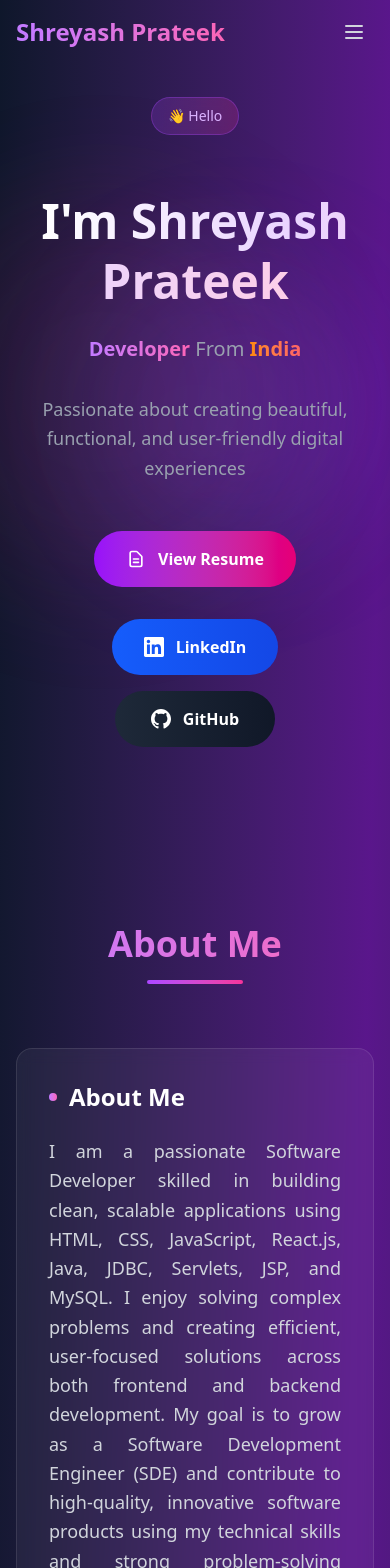
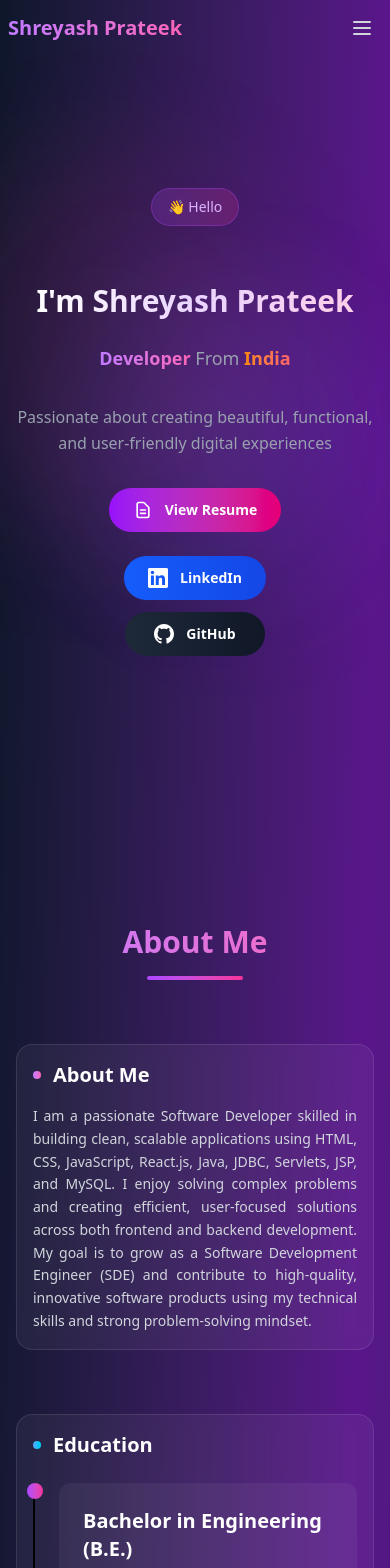
Before and after one commit to ShreyashPrateek/portfolio, a React (Vite) app: page / in a window 390 px wide. Shown: the top 1568 px of the page. Built offline with nearby package versions, Linux system fonts and the light colour scheme.

Commit message:
Making the site responsive

```diff
--- a/src/components/about/AboutCard.jsx
+++ b/src/components/about/AboutCard.jsx
@@ -30,20 +30,20 @@ const AboutCard = () => {
     <div className="space-y-16">
       {/* Section Title */}
       <div className="text-center">
-        <h2 className="text-4xl sm:text-5xl font-bold bg-gradient-to-r from-purple-400 to-pink-400 bg-clip-text text-transparent mb-4">
+        <h2 className="text-3xl sm:text-4xl lg:text-5xl font-bold bg-gradient-to-r from-purple-400 to-pink-400 bg-clip-text text-transparent mb-4">
           About Me
         </h2>
         <div className="w-24 h-1 bg-gradient-to-r from-purple-500 to-pink-500 mx-auto rounded-full"></div>
       </div>
 
       {/* About Me Content */}
-      <div className="bg-white/5 backdrop-blur-sm border border-white/10 rounded-2xl p-8 hover:bg-white/10 transition-all duration-300">
-        <h3 className="text-2xl font-semibold text-white mb-6 flex items-center">
+      <div className="bg-white/5 backdrop-blur-sm border border-white/10 rounded-2xl p-4 sm:p-6 lg:p-8 hover:bg-white/10 transition-all duration-300">
+        <h3 className="text-xl sm:text-2xl font-semibold text-white mb-4 sm:mb-6 flex items-center">
           <span className="w-2 h-2 bg-gradient-to-r from-purple-400 to-pink-400 rounded-full mr-3"></span>
           About Me
         </h3>
         <div className="space-y-4">
-          <p className="text-gray-300 leading-relaxed text-lg text-justify">
+          <p className="text-gray-300 leading-relaxed text-sm sm:text-base lg:text-lg text-justify">
           I am a passionate Software Developer skilled in building clean, scalable applications using HTML, CSS, JavaScript, React.js, Java, JDBC, Servlets, JSP, and MySQL. I enjoy solving complex problems and creating efficient, user-focused solutions across both frontend and backend development.
           My goal is to grow as a Software Development Engineer (SDE) and contribute to high-quality, innovative software products using my technical skills and strong problem-solving mindset.
         </p>
@@ -51,8 +51,8 @@ const AboutCard = () => {
       </div>
 
       {/* Education Section */}
-      <div className="bg-white/5 backdrop-blur-sm border border-white/10 rounded-2xl p-8 hover:bg-white/10 transition-all duration-300">
-        <h3 className="text-2xl font-semibold text-white mb-8 flex items-center">
+      <div className="bg-white/5 backdrop-blur-sm border border-white/10 rounded-2xl p-4 sm:p-6 lg:p-8 hover:bg-white/10 transition-all duration-300">
+        <h3 className="text-xl sm:text-2xl font-semibold text-white mb-6 sm:mb-8 flex items-center">
           <span className="w-2 h-2 bg-gradient-to-r from-blue-400 to-cyan-400 rounded-full mr-3"></span>
           Education
         </h3>
@@ -74,8 +74,8 @@ const AboutCard = () => {
       </div>
 
       {/* Work Experience Section */}
-      <div className="bg-white/5 backdrop-blur-sm border border-white/10 rounded-2xl p-8 hover:bg-white/10 transition-all duration-300">
-        <h3 className="text-2xl font-semibold text-white mb-8 flex items-center">
+      <div className="bg-white/5 backdrop-blur-sm border border-white/10 rounded-2xl p-4 sm:p-6 lg:p-8 hover:bg-white/10 transition-all duration-300">
+        <h3 className="text-xl sm:text-2xl font-semibold text-white mb-6 sm:mb-8 flex items-center">
           <span className="w-2 h-2 bg-gradient-to-r from-green-400 to-emerald-400 rounded-full mr-3"></span>
           Work Experience
         </h3>
--- a/src/components/common/Navbar.jsx
+++ b/src/components/common/Navbar.jsx
@@ -28,11 +28,11 @@ const Navbar = () => {
         ? 'bg-white/10 backdrop-blur-md border-b border-white/20'
         : 'bg-transparent'
     }`}>
-      <div className="max-w-7xl mx-auto px-4 sm:px-6 lg:px-8">
-        <div className="flex items-center justify-between h-16">
+      <div className="max-w-7xl mx-auto px-2 sm:px-4 lg:px-8">
+        <div className="flex items-center justify-between h-14 sm:h-16">
           {/* Logo */}
           <div className="flex-shrink-0">
-            <a href="#home" className="text-2xl font-bold bg-gradient-to-r from-purple-400 to-pink-400 bg-clip-text text-transparent hover:from-pink-400 hover:to-purple-400 transition-all duration-300">
+            <a href="#home" className="text-xl sm:text-2xl font-bold bg-gradient-to-r from-purple-400 to-pink-400 bg-clip-text text-transparent hover:from-pink-400 hover:to-purple-400 transition-all duration-300">
               Shreyash Prateek
             </a>
           </div>
--- a/src/components/home/Hero.jsx
+++ b/src/components/home/Hero.jsx
@@ -10,7 +10,7 @@ const Hero = () => {
   }, [])
 
   return (
-    <div className="relative z-10 text-center px-4 sm:px-6 lg:px-8 max-w-4xl mx-auto">
+    <div className="relative z-10 text-center px-2 sm:px-4 lg:px-8 max-w-4xl mx-auto">
       {/* Animated Background Elements */}
       <div className="absolute inset-0 -z-10">
         <div className="absolute top-1/4 left-1/4 w-72 h-72 bg-purple-500/20 rounded-full blur-3xl animate-pulse"></div>
@@ -28,7 +28,7 @@ const Hero = () => {
         </div>
 
         {/* Name with Gradient */}
-        <h1 className="text-5xl sm:text-6xl lg:text-7xl font-bold mb-6 leading-tight">
+        <h1 className="text-3xl xs:text-4xl sm:text-5xl lg:text-7xl font-bold mb-6 leading-tight">
           <span className="bg-gradient-to-r from-white via-purple-200 to-pink-200 bg-clip-text text-transparent animate-gradient">
             I'm Shreyash Prateek
           </span>
@@ -36,7 +36,7 @@ const Hero = () => {
 
         {/* Title with Typing Effect */}
         <div className="mb-8">
-          <h2 className="text-xl sm:text-2xl lg:text-3xl text-gray-300 font-light mb-4">
+          <h2 className="text-lg xs:text-xl sm:text-2xl lg:text-3xl text-gray-300 font-light mb-4">
             <span className="bg-gradient-to-r from-purple-400 to-pink-400 bg-clip-text text-transparent font-semibold">
               Developer
             </span>
@@ -48,15 +48,15 @@ const Hero = () => {
         </div>
 
         {/* Description */}
-        <p className="text-lg sm:text-xl text-gray-400 mb-12 max-w-2xl mx-auto leading-relaxed">
+        <p className="text-base sm:text-lg lg:text-xl text-gray-400 mb-8 sm:mb-12 max-w-2xl mx-auto leading-relaxed px-2">
           Passionate about creating beautiful, functional, and user-friendly digital experiences
         </p>
 
         {/* Action Buttons */}
-        <div className="flex flex-col sm:flex-row gap-4 justify-center items-center mb-8">
+        <div className="flex flex-col sm:flex-row gap-3 sm:gap-4 justify-center items-center mb-6 sm:mb-8 px-2">
           <button
             onClick={() => setShowResume(true)}
-            className="group relative inline-flex items-center justify-center px-8 py-4 bg-gradient-to-r from-purple-600 to-pink-600 hover:from-purple-700 hover:to-pink-700 text-white font-semibold rounded-full transition-all duration-300 transform hover:scale-105 hover:shadow-lg hover:shadow-purple-500/25 min-w-[160px]"
+            className="group relative inline-flex items-center justify-center px-6 sm:px-8 py-3 sm:py-4 bg-gradient-to-r from-purple-600 to-pink-600 hover:from-purple-700 hover:to-pink-700 text-white text-sm sm:text-base font-semibold rounded-full transition-all duration-300 transform hover:scale-105 hover:shadow-lg hover:shadow-purple-500/25 min-w-[140px] sm:min-w-[160px]"
           >
             <svg className="w-5 h-5 mr-3 transition-transform group-hover:scale-110" fill="none" stroke="currentColor" viewBox="0 0 24 24">
               <path strokeLinecap="round" strokeLinejoin="round" strokeWidth={2} d="M9 12h6m-6 4h6m2 5H7a2 2 0 01-2-2V5a2 2 0 012-2h5.586a1 1 0 01.707.293l5.414 5.414a1 1 0 01.293.707V19a2 2 0 01-2 2z" />
@@ -67,12 +67,12 @@ const Hero = () => {
         </div>
 
         {/* Social Buttons */}
-        <div className="flex flex-col sm:flex-row gap-4 justify-center items-center">
+        <div className="flex flex-col sm:flex-row gap-3 sm:gap-4 justify-center items-center px-2">
           <a
             href="https://www.linkedin.com/in/shreyash-prateek/"
             target="_blank"
             rel="noopener noreferrer"
-            className="group relative inline-flex items-center justify-center px-8 py-4 bg-gradient-to-r from-blue-600 to-blue-700 hover:from-blue-700 hover:to-blue-800 text-white font-semibold rounded-full transition-all duration-300 transform hover:scale-105 hover:shadow-lg hover:shadow-blue-500/25 min-w-[160px]"
+            className="group relative inline-flex items-center justify-center px-6 sm:px-8 py-3 sm:py-4 bg-gradient-to-r from-blue-600 to-blue-700 hover:from-blue-700 hover:to-blue-800 text-white text-sm sm:text-base font-semibold rounded-full transition-all duration-300 transform hover:scale-105 hover:shadow-lg hover:shadow-blue-500/25 min-w-[140px] sm:min-w-[160px]"
           >
             <svg className="w-5 h-5 mr-3 transition-transform group-hover:scale-110" fill="currentColor" viewBox="0 0 24 24">
               <path d="M20.447 20.452h-3.554v-5.569c0-1.328-.027-3.037-1.852-3.037-1.853 0-2.136 1.445-2.136 2.939v5.667H9.351V9h3.414v1.561h.046c.477-.9 1.637-1.85 3.37-1.85 3.601 0 4.267 2.37 4.267 5.455v6.286zM5.337 7.433c-1.144 0-2.063-.926-2.063-2.065 0-1.138.92-2.063 2.063-2.063 1.14 0 2.064.925 2.064 2.063 0 1.139-.925 2.065-2.064 2.065zm1.782 13.019H3.555V9h3.564v11.452zM22.225 0H1.771C.792 0 0 .774 0 1.729v20.542C0 23.227.792 24 1.771 24h20.451C23.2 24 24 23.227 24 22.271V1.729C24 .774 23.2 0 22.222 0h.003z"/>
@@ -85,7 +85,7 @@ const Hero = () => {
             href="https://github.com/shreyashprateek"
             target="_blank"
             rel="noopener noreferrer"
-            className="group relative inline-flex items-center justify-center px-8 py-4 bg-gradient-to-r from-gray-800 to-gray-900 hover:from-gray-700 hover:to-gray-800 text-white font-semibold rounded-full transition-all duration-300 transform hover:scale-105 hover:shadow-lg hover:shadow-gray-500/25 min-w-[160px]"
+            className="group relative inline-flex items-center justify-center px-6 sm:px-8 py-3 sm:py-4 bg-gradient-to-r from-gray-800 to-gray-900 hover:from-gray-700 hover:to-gray-800 text-white text-sm sm:text-base font-semibold rounded-full transition-all duration-300 transform hover:scale-105 hover:shadow-lg hover:shadow-gray-500/25 min-w-[140px] sm:min-w-[160px]"
           >
             <svg className="w-5 h-5 mr-3 transition-transform group-hover:scale-110" fill="currentColor" viewBox="0 0 24 24">
               <path d="M12 0c-6.626 0-12 5.373-12 12 0 5.302 3.438 9.8 8.207 11.387.599.111.793-.261.793-.577v-2.234c-3.338.726-4.033-1.416-4.033-1.416-.546-1.387-1.333-1.756-1.333-1.756-1.089-.745.083-.729.083-.729 1.205.084 1.839 1.237 1.839 1.237 1.07 1.834 2.807 1.304 3.492.997.107-.775.418-1.305.762-1.604-2.665-.305-5.467-1.334-5.467-5.931 0-1.311.469-2.381 1.236-3.221-.124-.303-.535-1.524.117-3.176 0 0 1.008-.322 3.301 1.23.957-.266 1.983-.399 3.003-.404 1.02.005 2.047.138 3.006.404 2.291-1.552 3.297-1.23 3.297-1.23.653 1.653.242 2.874.118 3.176.77.84 1.235 1.911 1.235 3.221 0 4.609-2.807 5.624-5.479 5.921.43.372.823 1.102.823 2.222v3.293c0 .319.192.694.801.576 4.765-1.589 8.199-6.086 8.199-11.386 0-6.627-5.373-12-12-12z"/>
--- /dev/null
+++ b/tailwind.config.js
@@ -0,0 +1,15 @@
+/** @type {import('tailwindcss').Config} */
+export default {
+  content: [
+    "./index.html",
+    "./src/**/*.{js,ts,jsx,tsx}",
+  ],
+  theme: {
+    extend: {
+      screens: {
+        'xs': '320px',
+      },
+    },
+  },
+  plugins: [],
+}
```
Also changed, not shown: src/components/common/Resume.jsx (+4 -4 lines), src/components/contact/ContactForm.jsx (+4 -4 lines), src/styles/globals.css (+7 -0 lines).
